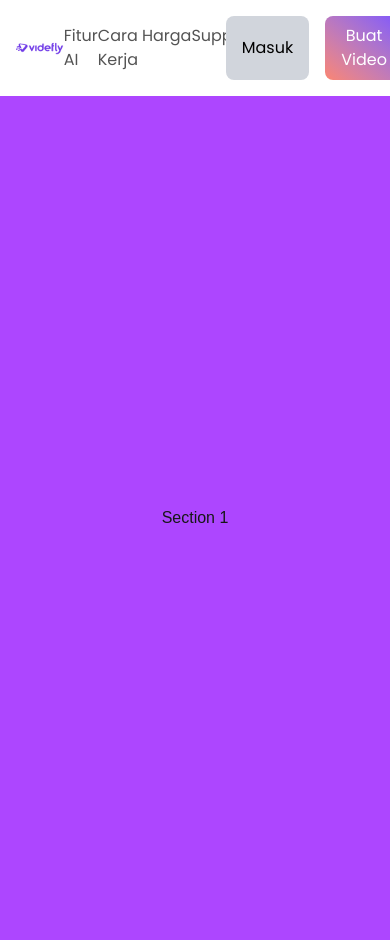
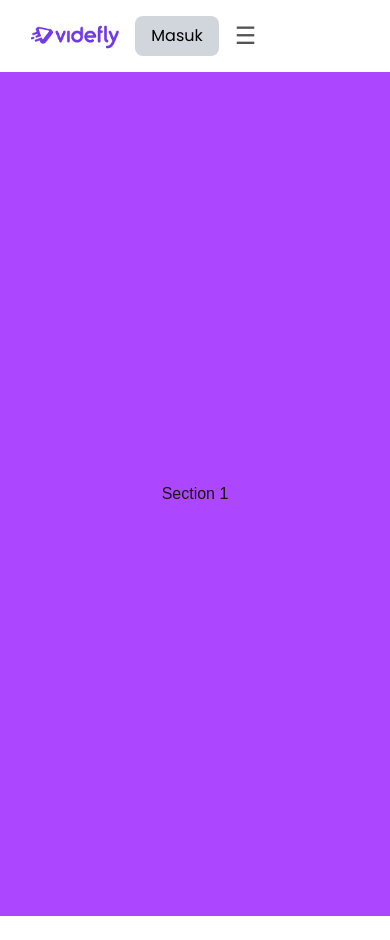
Before and after one commit to annavaws/videfly-fe, a Next.js app: page / in a window 390 px wide. After the commit the page ends 916 px from the top, so only its background shows below. Built offline with nearby package versions, Linux system fonts and the light colour scheme.

Commit message:
feat: add hamburger icon when screen equal to md or smaller

```diff
--- a/src/components/elements/navbar.tsx
+++ b/src/components/elements/navbar.tsx
@@ -1,13 +1,17 @@
-import React from "react";
+import React, { useState } from "react";
 import Image from "next/image";
 import { poppins } from "@/styles/fonts";
 import Link from "next/link";
+
 const Navbar = () => {
+  const [menuOpen, setMenuOpen] = useState(false); // Track if the menu is open
+
   return (
     <nav
-      className={` ${poppins.className} flex items-center p-4 bg-white text-[#545454] text-md`}
+      className={`${poppins.className} flex items-center p-4 bg-white text-[#545454] text-md`}
     >
-      <div className="flex w-1/6 justify-center">
+      {/* logo */}
+      <div className="flex w-1/3 lg:w-1/6 justify-center">
         <Link href="/">
           <Image
             src="/assets/logo.png"
@@ -19,7 +23,7 @@ const Navbar = () => {
         </Link>
       </div>
 
-      <ul className="flex w-4/6 justify-evenly">
+      <ul className="hidden lg:flex w-4/6 justify-evenly">
         <li>
           <a href="#fitur-ai">Fitur AI</a>
         </li>
@@ -34,12 +38,42 @@ const Navbar = () => {
         </li>
       </ul>
 
-      <div className="flex w-1/3 justify-center space-x-4">
+      {/* collapsible menu */}
+      {menuOpen && (
+        <div className="lg:hidden w-full absolute top-16 left-0 bg-white text-[#545454] shadow-lg z-50">
+          <ul className="flex flex-col items-center space-y-4 py-4">
+            <li>
+              <a href="#fitur-ai">Fitur AI</a>
+            </li>
+            <li>
+              <a href="#cara-kerja">Cara Kerja</a>
+            </li>
+            <li>
+              <a href="#harga">Harga</a>
+            </li>
+            <li>
+              <a href="#support">Support</a>
+            </li>
+            <button className="px-4 py-2 bg-gradient-to-bl from-[#7F52FF] to-[#FB8570] text-white rounded-lg hover:scale-105 transform duration-150 transition-all ease-in-out cursor-pointer">
+              Buat Video
+            </button>
+          </ul>
+        </div>
+      )}
+
+      <div className="flex lg:w-2/6 justify-center space-x-4">
         <button className="px-4 py-2 bg-gray-300 text-black rounded-lg hover:scale-105 duration-150 transition-all ease-in-out cursor-pointer">
           Masuk
         </button>
-        <button className="px-4 py-2 bg-gradient-to-bl from-[#7F52FF] to-[#FB8570] text-white rounded-lg hover:scale-105 transform duration-150 transition-all ease-in-out cursor-pointer">
+        <button className="hidden lg:block px-4 py-2 bg-gradient-to-bl from-[#7F52FF] to-[#FB8570] text-white rounded-lg hover:scale-105 transform duration-150 transition-all ease-in-out cursor-pointer">
           Buat Video
+        </button>
+      </div>
+
+      {/* hamburger icon (when screen is equal or smaller than md*/}
+      <div className="lg:hidden flex items-center justify-end">
+        <button className="text-2xl" onClick={() => setMenuOpen(!menuOpen)}>
+          &#9776;
         </button>
       </div>
     </nav>
```
